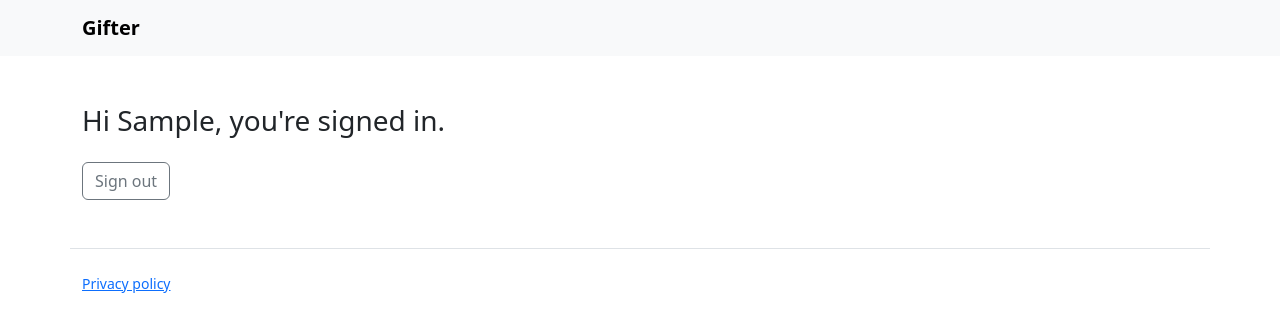
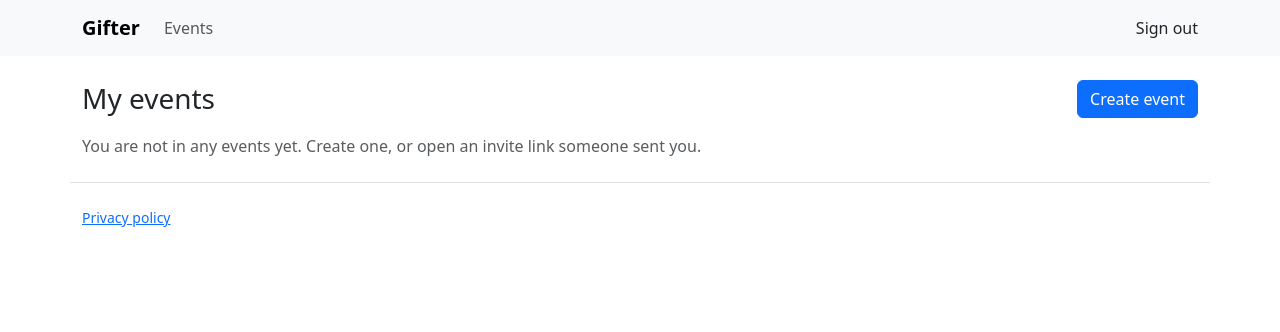
Before and after one commit to ciakval/gifter, a Django app: page /events/ in a window 1280 px wide. Shown: the top 332 px of the page. Run offline with Django 5.2, Linux system fonts and the light colour scheme; the visitor is signed in with stand-in values (Sample User, id 1); data that the repository does not hold is empty; some libraries are stand-ins or nearby versions.

Commit message:
feat(02-01): events, memberships, My events and event page
- Event and Membership models with migration 0002; display_name never falls back to username
- EventForm with Bootstrap mixin, event_create/event_detail views, member-only 404
- My events list ordered by date (undated last), navbar with Events and Sign out
- Tests for creation, ordering, members list, privacy of names

Co-Authored-By: Claude Sonnet 5.5 <noreply@anthropic.com>

```diff
--- a/gifter/models.py
+++ b/gifter/models.py
@@ -1,6 +1,10 @@
+import secrets
+
 from django.conf import settings
 from django.contrib.auth.models import AbstractUser
 from django.db import models
+from django.utils.translation import gettext
+from django.utils.translation import gettext_lazy as _
 
 
 class User(AbstractUser):
@@ -8,7 +12,68 @@ class User(AbstractUser):
 
     @property
     def display_name(self) -> str:
-        return self.first_name or self.username
+        # Never fall back to the username: allauth derives it from the email local part when the
+        # Google profile has no name, so it would leak email-derived text onto member lists.
+        return self.first_name or self.last_name or gettext("Unnamed member")
+
+
+def new_invite_token() -> str:
+    """22 URL-safe characters, 128 random bits."""
+    return secrets.token_urlsafe(16)
+
+
+class Event(models.Model):
+    name = models.CharField(_("name"), max_length=200)
+    date = models.DateField(_("date"), null=True, blank=True)
+    description = models.TextField(_("description"), blank=True)
+    # SET_NULL, not PROTECT: deleting an account must never be blocked by events it created.
+    created_by = models.ForeignKey(
+        settings.AUTH_USER_MODEL,
+        verbose_name=_("created by"),
+        on_delete=models.SET_NULL,
+        null=True,
+        related_name="created_events",
+    )
+    invite_token = models.CharField(
+        _("invite token"), max_length=64, unique=True, default=new_invite_token, editable=False
+    )
+    created_at = models.DateTimeField(_("created at"), auto_now_add=True)
+    members = models.ManyToManyField(
+        settings.AUTH_USER_MODEL,
+        through="Membership",
+        verbose_name=_("members"),
+        related_name="events",
+    )
+
+    class Meta:
+        verbose_name = _("event")
+        verbose_name_plural = _("events")
+
+    def __str__(self):
+        return self.name
+
+
+class Membership(models.Model):
+    event = models.ForeignKey(
+        Event, verbose_name=_("event"), on_delete=models.CASCADE, related_name="memberships"
+    )
+    user = models.ForeignKey(
+        settings.AUTH_USER_MODEL,
+        verbose_name=_("user"),
+        on_delete=models.CASCADE,
+        related_name="memberships",
+    )
+    joined_at = models.DateTimeField(_("joined at"), auto_now_add=True)
+
+    class Meta:
+        verbose_name = _("membership")
+        verbose_name_plural = _("memberships")
+        constraints = [
+            models.UniqueConstraint(fields=["event", "user"], name="unique_event_membership"),
+        ]
+
+    def __str__(self):
+        return self.event.name
 
 
 # Create your models here.
--- a/gifter/templates/gifter/base.html
+++ b/gifter/templates/gifter/base.html
@@ -8,9 +8,24 @@
   {% block extra_head %}{% endblock %}
 </head>
 <body>
-  <nav class="navbar navbar-expand bg-body-tertiary mb-4">
+  <nav class="navbar navbar-expand-sm bg-body-tertiary mb-4">
     <div class="container">
       <a class="navbar-brand fw-semibold" href="{% url 'landing' %}">Gifter</a>
+      {% if user.is_authenticated %}
+      <button class="navbar-toggler" type="button" data-bs-toggle="collapse" data-bs-target="#gifter-nav" aria-controls="gifter-nav" aria-expanded="false" aria-label="{% translate 'Toggle navigation' %}">
+        <span class="navbar-toggler-icon"></span>
+      </button>
+      <div class="collapse navbar-collapse" id="gifter-nav">
+        <ul class="navbar-nav me-auto">
+          <li class="nav-item"><a class="nav-link" href="{% url 'home' %}">{% translate "Events" %}</a></li>
+          {# 02-02 adds "My wishlist" here #}
+        </ul>
+        <form method="post" action="{% url 'account_logout' %}" class="d-flex">
+          {% csrf_token %}
+          <button type="submit" class="btn btn-link nav-link">{% translate "Sign out" %}</button>
+        </form>
+      </div>
+      {% endif %}
     </div>
   </nav>
   {% block body %}
--- a/gifter/templates/gifter/home.html
+++ b/gifter/templates/gifter/home.html
@@ -1,12 +1,22 @@
 {% extends "gifter/base.html" %}
 {% load i18n %}
+{% block head_title %}{% translate "My events" %} - Gifter{% endblock %}
 
 {% block content %}
-<div class="py-4">
-  <h1 class="h3 mb-4">{% blocktranslate with name=user.display_name %}Hi {{ name }}, you're signed in.{% endblocktranslate %}</h1>
-  <form method="post" action="{% url 'account_logout' %}">
-    {% csrf_token %}
-    <button type="submit" class="btn btn-outline-secondary">{% translate "Sign out" %}</button>
-  </form>
+<div class="d-flex justify-content-between align-items-center mb-3">
+  <h1 class="h3 mb-0">{% translate "My events" %}</h1>
+  <a href="{% url 'event_create' %}" class="btn btn-primary">{% translate "Create event" %}</a>
 </div>
+{% if events %}
+  <div class="list-group">
+    {% for event in events %}
+      <a href="{% url 'event_detail' event.pk %}" class="list-group-item list-group-item-action d-flex justify-content-between align-items-center">
+        <span>{{ event.name }}</span>
+        {% if event.date %}<span class="text-body-secondary small">{{ event.date|date:"DATE_FORMAT" }}</span>{% endif %}
+      </a>
+    {% endfor %}
+  </div>
+{% else %}
+  <p class="text-body-secondary">{% translate "You are not in any events yet. Create one, or open an invite link someone sent you." %}</p>
+{% endif %}
 {% endblock %}
--- a/gifter/urls.py
+++ b/gifter/urls.py
@@ -5,5 +5,7 @@ from . import views
 urlpatterns = [
     path("", views.landing, name="landing"),
     path("events/", views.home, name="home"),
+    path("events/new/", views.event_create, name="event_create"),
+    path("events/<int:pk>/", views.event_detail, name="event_detail"),
     path("privacy/", views.privacy, name="privacy"),
 ]
--- a/gifter/views.py
+++ b/gifter/views.py
@@ -2,11 +2,18 @@ import datetime
 from urllib.parse import urlencode
 
 from django.conf import settings
+from django.contrib import messages
 from django.contrib.auth.decorators import login_not_required
+from django.db import transaction
+from django.db.models import F
+from django.http import Http404
 from django.shortcuts import redirect, render
 from django.urls import reverse
+from django.utils.translation import gettext as _
 
+from .forms import EventForm
 from .inapp import is_in_app_browser
+from .models import Event, Membership
 
 # Bump whenever privacy.html changes. The policy must be updated BEFORE a feature that
 # stores or shows new kinds of data ships (see DEPLOYMENT.md).
@@ -49,6 +56,42 @@ def privacy(request):
     )
 
 
+def _member_event_or_404(user, pk):
+    """The event if `user` belongs to it, else a bare 404.
+
+    Non-members and missing ids share this one path, so their responses are identical and an
+    event's existence is never revealed to an outsider.
+    """
+    event = Event.objects.filter(pk=pk, memberships__user=user).first()
+    if event is None:
+        raise Http404()
+    return event
+
+
 def home(request):
     # Login required by LoginRequiredMiddleware (no decorator needed).
-    return render(request, "gifter/home.html")
+    events = request.user.events.order_by(F("date").asc(nulls_last=True), "name", "pk")
+    return render(request, "gifter/home.html", {"events": events})
+
+
+def event_create(request):
+    form = EventForm(request.POST or None)
+    if request.method == "POST" and form.is_valid():
+        with transaction.atomic():
+            event = form.save(commit=False)
+            event.created_by = request.user
+            event.save()
+            Membership.objects.create(event=event, user=request.user)
+        messages.success(request, _("Event created."))
+        return redirect("event_detail", pk=event.pk)
+    return render(request, "gifter/event_form.html", {"form": form})
+
+
+def event_detail(request, pk):
+    event = _member_event_or_404(request.user, pk)
+    memberships = event.memberships.select_related("user").order_by("joined_at", "pk")
+    return render(
+        request,
+        "gifter/event_detail.html",
+        {"event": event, "memberships": memberships},
+    )
```
Also changed, not shown: gifter/forms.py (added, +30 -0 lines), gifter/templates/gifter/event_detail.html (added, +23 -0 lines), gifter/templates/gifter/event_form.html (added, +19 -0 lines), gifter/templates/gifter/includes/form_field.html (added, +11 -0 lines), gifter/tests/test_auth.py (+1 -1 lines), gifter/tests/test_events.py (added, +241 -0 lines), gifter/migrations/0002_event_membership.py (added).
